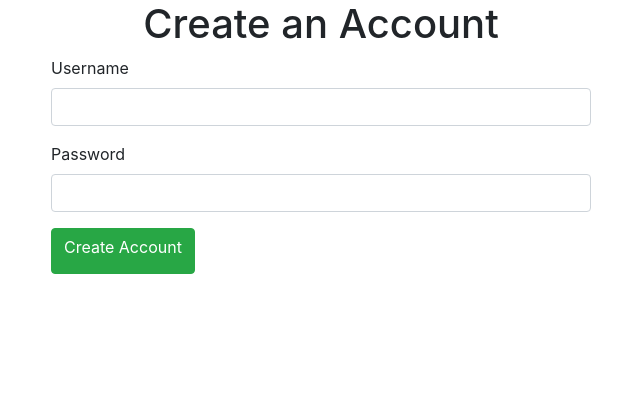
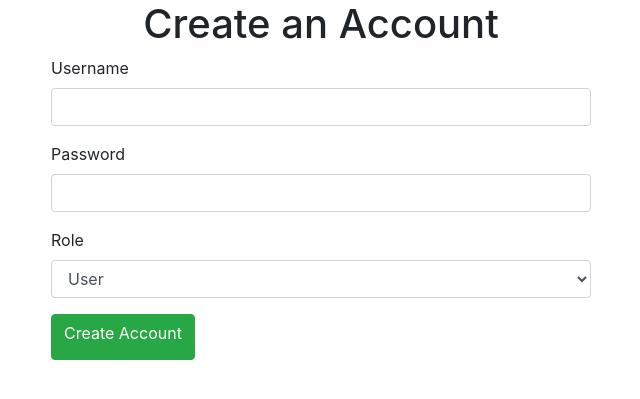
Before and after one commit to marpot/BugTracker, a Flask app: page /register in a window 1280 px wide. Shown: the top 399 px of the page, without its empty margins (319-959 px from the left). Run offline with Flask 3, Linux system fonts and the light colour scheme; some libraries are stand-ins or nearby versions.

Commit message:
Working version

```diff
--- a/app.py
+++ b/app.py
@@ -2,7 +2,7 @@ from flask import Flask, render_template, flash, redirect, url_for, request
 from flask_sqlalchemy import SQLAlchemy
 from flask_login import LoginManager, UserMixin, login_user, login_required, logout_user, current_user
 from flask_wtf import FlaskForm
-from wtforms import StringField, PasswordField, SelectField, TextAreaField, SubmitField
+from wtforms import StringField, PasswordField, SelectField, SubmitField, TextAreaField
 from wtforms.validators import DataRequired, EqualTo, Length
 from werkzeug.security import generate_password_hash, check_password_hash
 from flask_migrate import Migrate
@@ -12,9 +12,11 @@ app = Flask(__name__)
 app.config['SQLALCHEMY_DATABASE_URI'] = 'sqlite:///bugtracker.db'
 app.config['SQLALCHEMY_TRACK_MODIFICATIONS'] = False
 app.secret_key = '321meme321'
+
 db = SQLAlchemy(app)
 bcrypt = Bcrypt(app)
 migrate = Migrate(app, db)
+
 login_manager = LoginManager(app)
 login_manager.login_view = "login"
 
@@ -49,8 +51,8 @@ class LoginForm(FlaskForm):
     password = PasswordField('Password', validators=[DataRequired()])
 
 class RegistrationForm(FlaskForm):
-    username = StringField('Username', validators=[DataRequired()])
-    password = PasswordField('Password', validators=[DataRequired()])
+    new_username = StringField('Username', validators=[DataRequired()])
+    new_password = PasswordField('Password', validators=[DataRequired()])
     role = SelectField('Role', choices=[('User', 'User'), ('Admin', 'Admin')], validators=[DataRequired()])
     submit = SubmitField('Create Account')
 
@@ -75,7 +77,7 @@ def login():
         password = form.password.data
 
         user = User.query.filter_by(username=username).first()
-        if user and check_password_hash(user.password_hash, password):
+        if user and bcrypt.check_password_hash(user.password_hash, password):
             login_user(user)
             flash('Zalogowano pomyślnie', 'success')
             next_page = request.args.get('next')
@@ -89,14 +91,27 @@ def login():
 def register():
     form = RegistrationForm()
     if form.validate_on_submit():
-        hashed_password = bcrypt.generate_password_hash(form.password.data).decode('utf-8')
-        user = User(username=form.username.data, password_hash=hashed_password, role=form.role.data)
-        db.session.add(user)
-        db.session.commit()
-        login_user(user)
-        flash('Account created successfully. Please log in.', 'success')
-        return redirect(url_for('dashboard'))
+        # Wygenerowanie hasha dla hasłas
+        hashed_password = bcrypt.generate_password_hash(form.new_password.data).decode('utf-8')
+
+        # Sprawdzenie, czy użytkownik o danej nazwie użytkownika już istnieje
+        existing_user = User.query.filter_by(username=form.new_username.data).first()
+        if existing_user is None:
+            # Tworzenie nowego użytkownika i zapis do bazy danych
+            user = User(username=form.new_username.data, password_hash=hashed_password, role=form.role.data)
+            db.session.add(user)
+            db.session.commit()
+
+            # Logowanie nowego użytkownika po rejestracji
+            login_user(user)
+
+            flash('Account created successfully. Please log in.', 'success')
+            return redirect(url_for('login'))
+        else:
+            flash('Username already exists. Please choose a different username.', 'danger')
+
     return render_template('register.html', form=form)
+
 
 @app.route('/add_project', methods=['GET', 'POST'])
 @login_required
--- a/templates/register.html
+++ b/templates/register.html
@@ -12,12 +12,16 @@
                 <form method="POST" action="/register">
                     {{ form.hidden_tag() }}
                     <div class="form-group">
-                        {{ form.username.label(for="new-username") }}
-                        {{ form.username(class="form-control", id="new-username") }}
+                        {{ form.new_username.label(for="new-username") }}
+                        {{ form.new_username(class="form-control", id="new-username") }}
                     </div>
                     <div class="form-group">
-                        {{ form.password.label(for="new-password") }}
-                        {{ form.password(class="form-control", id="new-password") }}
+                        {{ form.new_password.label(for="new-password") }}
+                        {{ form.new_password(class="form-control", id="new-password") }}
+                    </div>
+                    <div class="form-group">
+                        {{ form.role.label(for="role") }}
+                        {{ form.role(class="form-control", id="role") }}
                     </div>
                     <button type="submit" class="btn btn-success">{{ form.submit.label }}</button>
                 </form>
```
